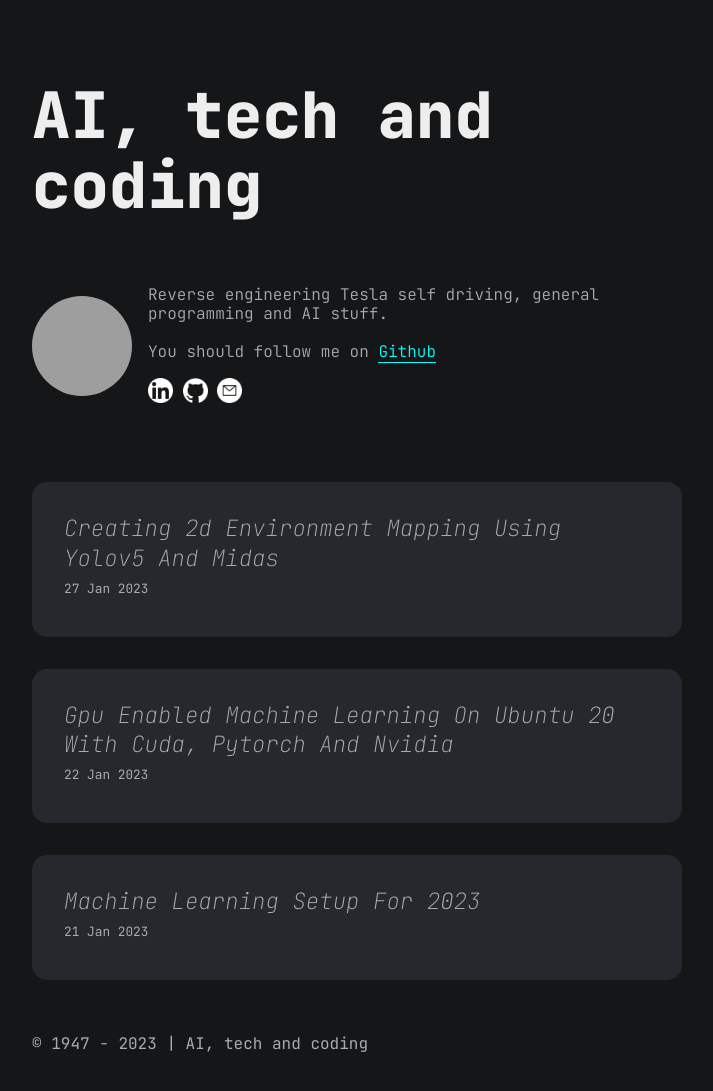
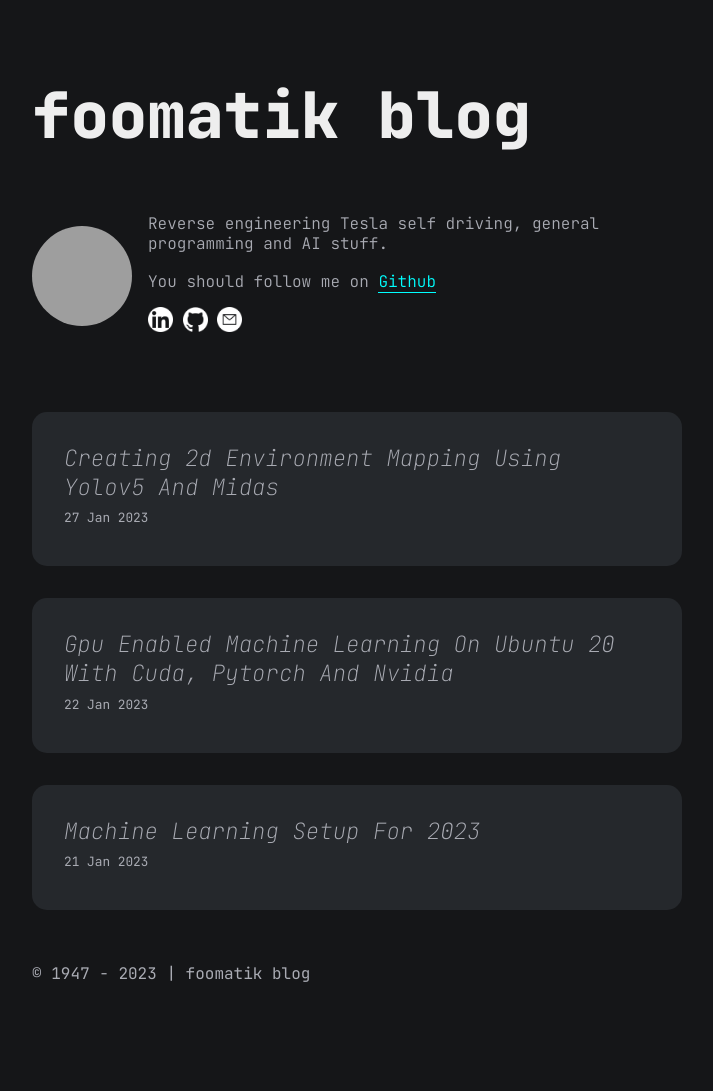
Before and after one commit to wjan/wjan.github.io, a Jekyll site: the page built from index.md, in a window 1280 px wide, cut to the strip 0-1108 px from the top of the page. Shown: the top 1091 px of the strip, without its empty margins (283-996 px from the left). Built offline with Jekyll 4.4.1, drawn with Linux system fonts in a browser that asks for light colours; after the commit the page ends 1038 px from its top, so only the background shows below that; grey boxes are pictures that could not be loaded.

Commit message:
Update _config.yml

```diff
--- a/_config.yml
+++ b/_config.yml
@@ -1,4 +1,4 @@
-title: AI, tech and coding
+title: foomatik blog
 markdown: kramdown
 
 # for atom feed
```
